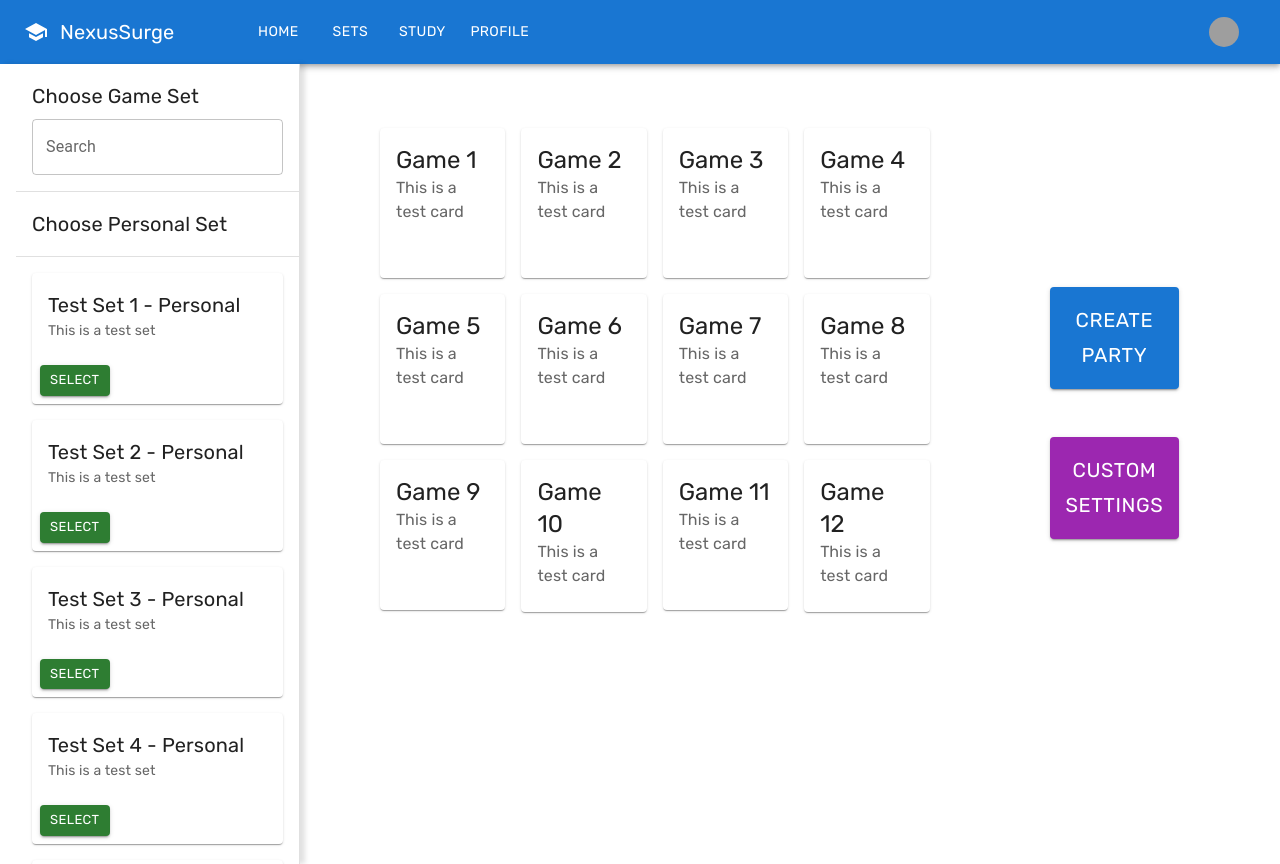
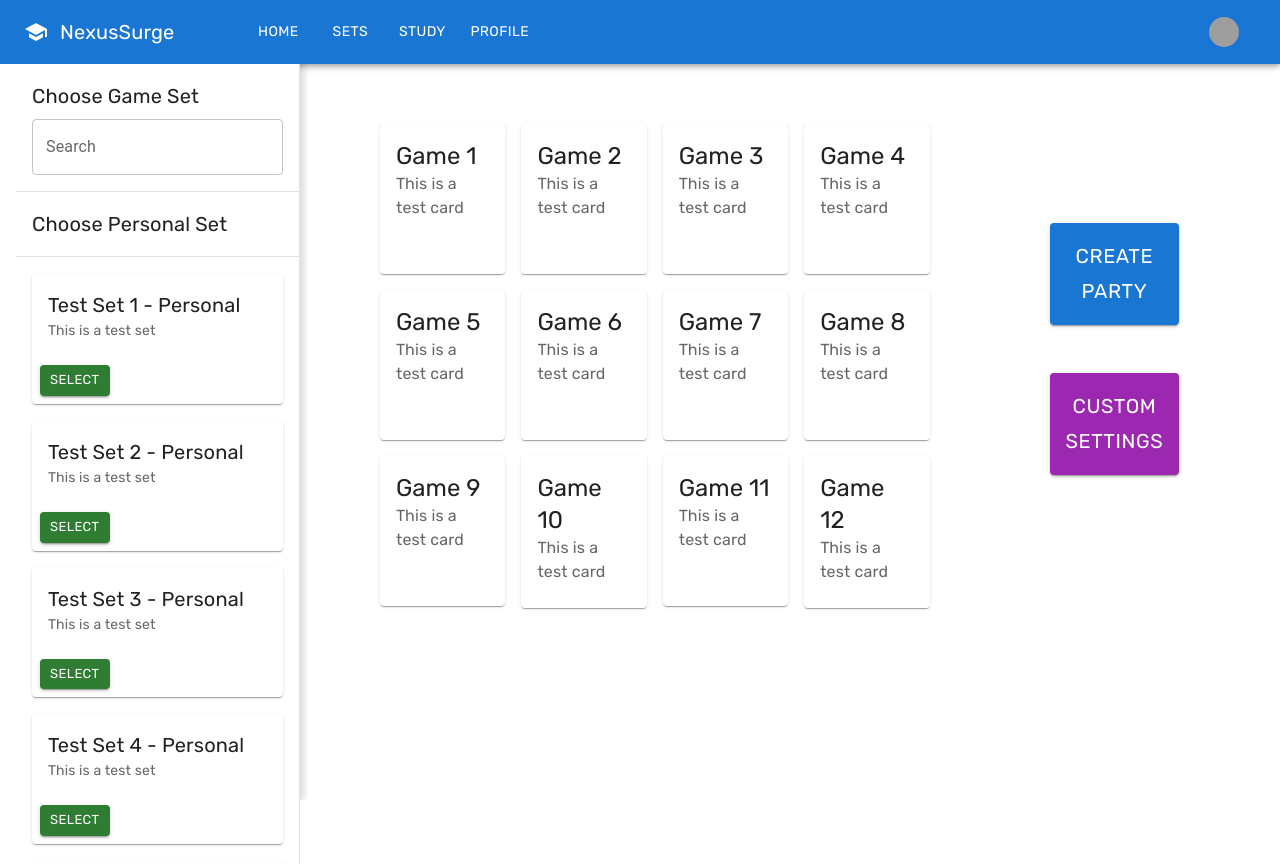
Before and after one commit to skancharapu775/NexusSurge, a React (Create React App) app in the folder nexussurge/: page /home in a window 1280 px wide. After the commit the page ends 800 px from the top, so only its background shows below. Built offline with nearby package versions, Linux system fonts and the light colour scheme; grey boxes are pictures that could not be loaded.

Commit message:
static navbar

```diff
--- a/nexussurge/src/App.css
+++ b/nexussurge/src/App.css
@@ -121,6 +121,7 @@
   border-radius: 5px;
   padding: 20px;
   margin-top: 20px;
+  padding-top: 50px;
   font-family: 'Roboto', sans-serif;
   min-width: 750px;
   min-height: 500px;
--- a/nexussurge/src/components/Header.js
+++ b/nexussurge/src/components/Header.js
@@ -30,7 +30,7 @@
     return (
         <Box sx={{ flexGrow: 1 }}>
             <div className='header'>
-                <AppBar position='static'>
+                <AppBar position='fixed'>
                     <Toolbar>
                         <IconButton size='large' edge='start' color='inherit' aria-label='logo'>
                             <SchoolIcon href="/home" />
--- a/nexussurge/src/pages/Home.js
+++ b/nexussurge/src/pages/Home.js
@@ -120,7 +120,7 @@
             <Box sx={{ display: 'flex', flexDirection: 'column', flexGrow: 1, p: 10, paddingTop: 5, paddingRight: 10 }}>
                 <Box sx={{ display: 'flex', justifyContent: 'space-between', alignItems: 'center', mb: 3 }}>
                 </Box>
-                <Grid container spacing={2} sx={{ width: '100%', justifyContent: 'center' }}>
+                <Grid container spacing={2} sx={{ width: '100%', justifyContent: 'center', paddingTop: '7.5vh' }}>
                 {card_data_example.map((card, index) => (
                     <Grid item xs={3} key={index}>
                     <a href={card.link} className='card-link'>
--- a/nexussurge/src/pages/Study.js
+++ b/nexussurge/src/pages/Study.js
@@ -8,6 +8,7 @@
 
         <>
         <Header />
+        <Box sx={{ m: '5vh' }} />
             <div className="sets-background">
               <Box sx={{mt: 0}} className="body-content">
                   <h3></h3>
```
Lines whose indentation alone changed are shown as unchanged.
